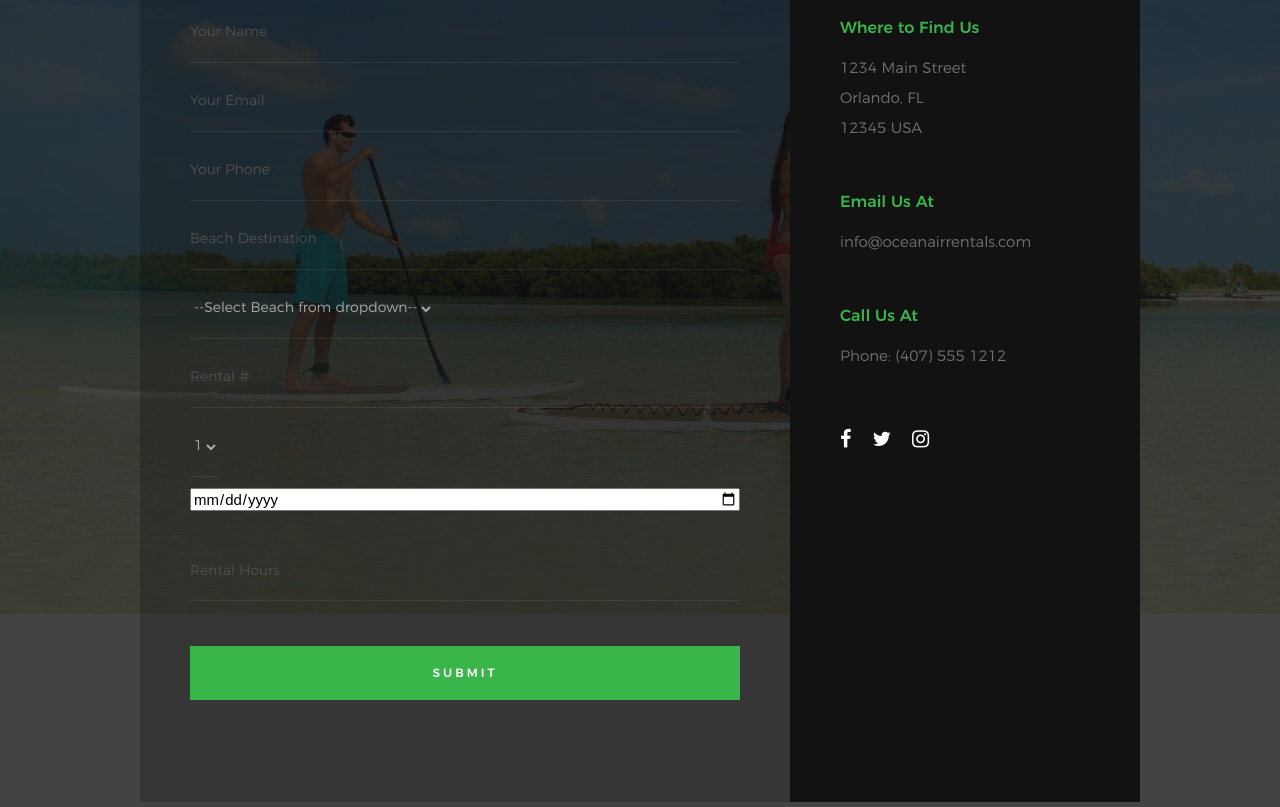
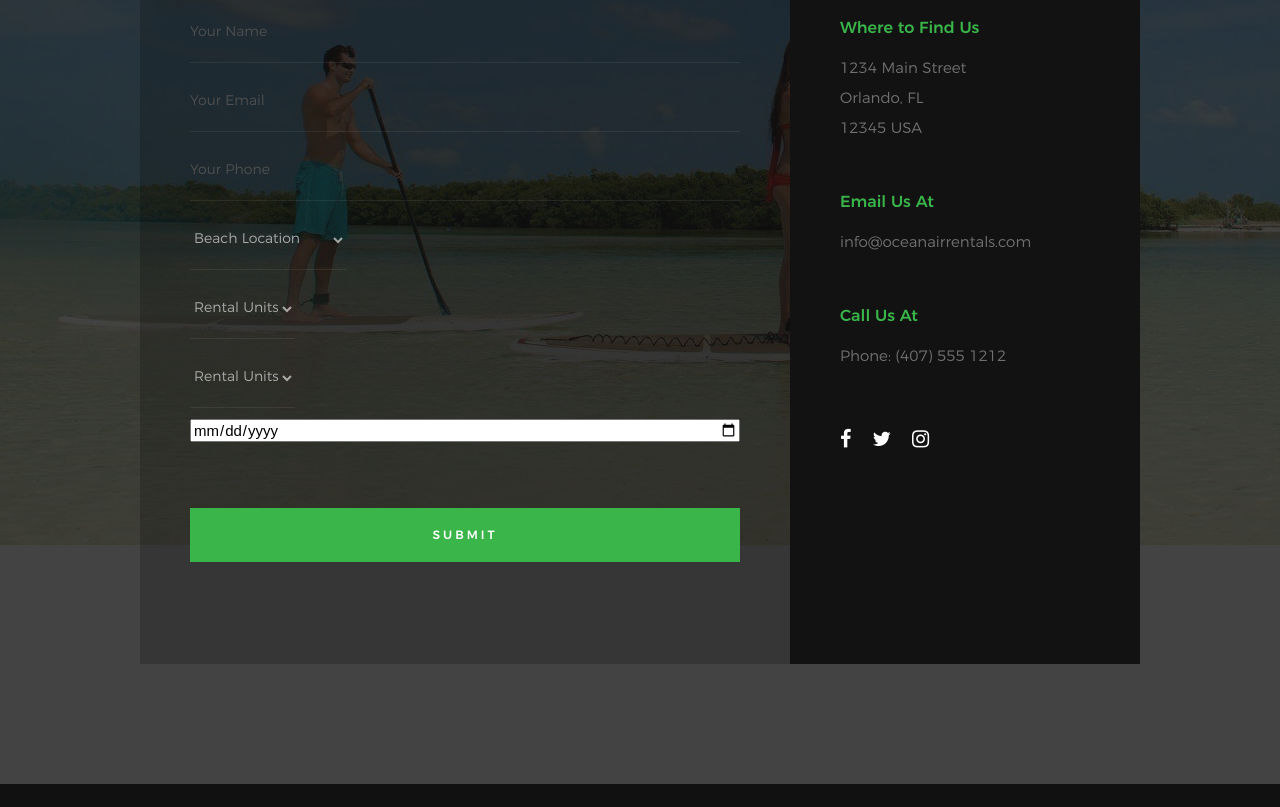
Before and after one commit to ryantuckr/oceanair, a plain HTML site: page index.html in a window 1280 px wide. Shown: the part 4652-5459 px from the top of the page. Drawn offline with Linux system fonts and the light colour scheme; files whose address does not match are found by name.

Commit message:
form done

```diff
--- a/index.html
+++ b/index.html
@@ -415,9 +415,8 @@
 
                     <!-- input beach-->
                     <div class="form-field">
-                        <input name="reservationBeach" type="text" placeholder="Beach Destination" value="" required="" aria-required="true" class="full-width">
-                        <select class="form-control" id="reservationBeach">
-                        <option> --Select Beach from dropdown-- </option>
+                        <select class="form-field" name= "reservationBeach" id="reservationBeach" placeholder="Beach Destination" value="Beach Destination" required="" aria-required="true" class="full-width">>
+                        <option>Beach Location </option>
                         <option>Cocoa Beach</option>
                         <option>Daytona Beach</option>
                         <option>Denstin</option>
@@ -437,8 +436,8 @@
 
                     <!-- input units-->
                     <div class="form-field">
-                        <input name="reservationUnits" type="text" id="reservationUnits" placeholder="Rental #" value="" class="full-width">
-                        <select class="form-control" id="reservationUnits">
+                        <select class="form-field" id="reservationUnits" name="reservationUnits" type="text" id="reservationUnits" placeholder="Rental Units" value="" class="full-width">
+                            <option>Rental Units</option>
                             <option>1</option>
                             <option>2</option>
                             <option>3</option>
@@ -447,13 +446,24 @@
                         </select>
                     </div>
 
+                    <!-- input rental hours-->
+                    <div class="form-field">
+                        <select class="form-field" id="reservationHours" name="reservationHours" type="text" id="reservationHours" placeholder="Rental Hours" value="" class="full-width">
+                            <option>Rental Units</option>
+                            <option>2 Hours</option>
+                            <option>4 Hours</option>
+                            <option>All Day</option>
+
+                        </select>
+                    </div>
+
+
+                    <!-- input rental date-->
                     <div class="form-field">
                         <input name="reservationDate" type="date" id="reservationDate" placeholder="Reservation Date" value="" required="" aria-required="true" class="full-width">
                     </div>
 
-                    <div class="form-field">
-                        <input name="reservationHours" type="text" id="reservationHours" placeholder="Rental Hours" value="" required="" aria-required="true" class="full-width">
-                    </div>
+
 
                     <div class="form-field">
                         <button class="full-width btn--primary">Submit</button>
```
